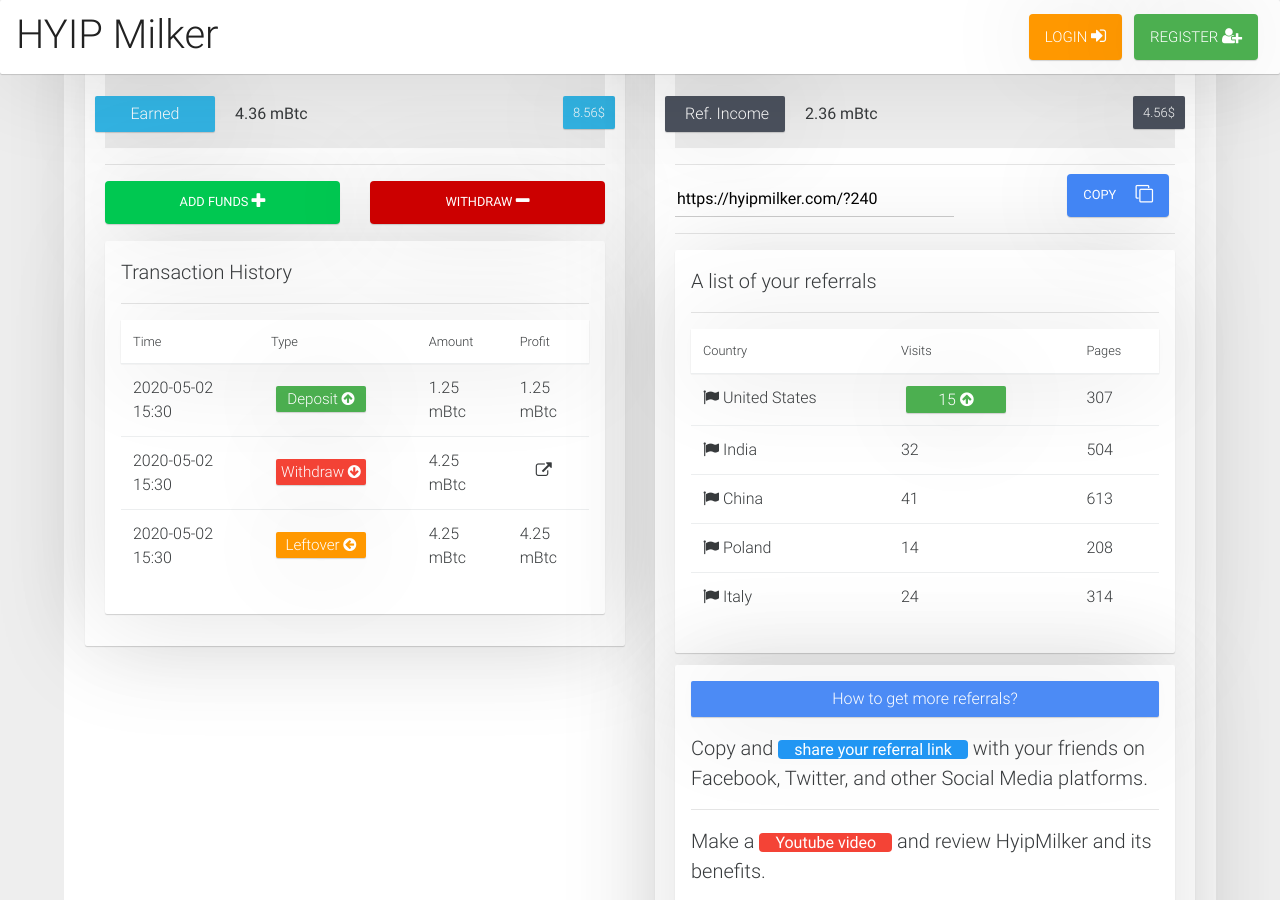
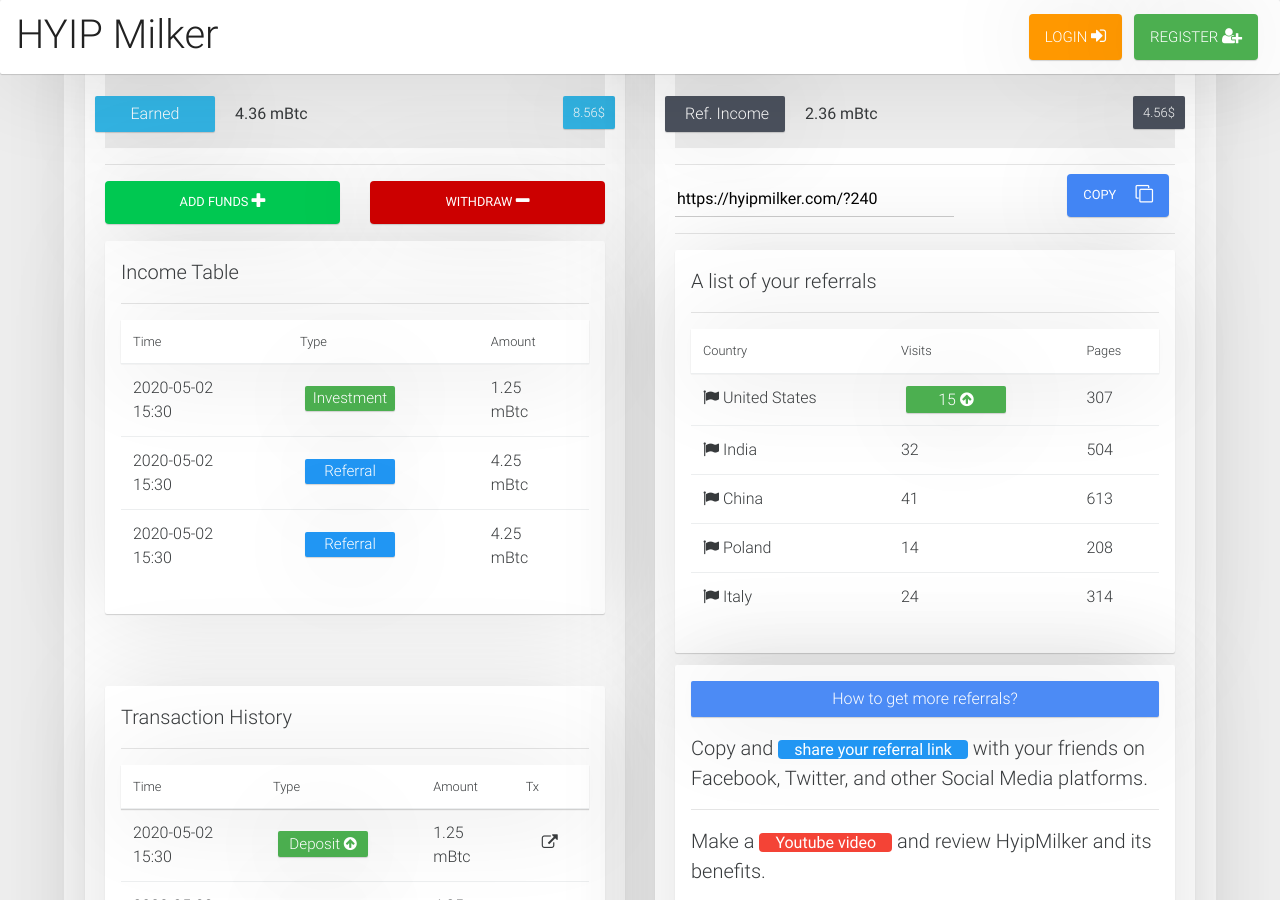
Before and after one commit to hm-gthb/hm-gthb.github.io, a Jekyll site: the page built from dashboard.html, in a window 1280 px wide and 900 px high, scrolled down 287 px. Built offline with Jekyll 4.4.1, drawn with Linux system fonts in a browser that asks for light colours; nearby versions of some CDN libraries.

Commit message:
Update dashboard.html

```diff
--- a/dashboard.html
+++ b/dashboard.html
@@ -99,6 +99,42 @@
                 <br>
 
                 <div class = "card p-1">
+                  Income Table
+                  <hr />
+
+                  <table class="table small">
+                    <thead class = "small">
+                      <tr class = "">
+                        <th>Time</th>
+                        <th>Type</th>
+                        <th>Amount</th>
+                      </tr>
+                    </thead>
+                    <tbody>
+                      <tr>
+                        <td>2020-05-02<br>15:30</td>
+                        <td><span class="tag green" style = "font-weight:300; width:90px; padding: 5px; margin-top: 10px;">Investment</td>
+                        <td>1.25<br>mBtc</td>
+                      </tr>
+                      <tr>
+                        <td>2020-05-02<br>15:30</td>
+                        <td><span class="tag blue" style = "font-weight:300; width:90px; padding: 5px;   margin-top: 10px;">Referral </span></td>
+                        <td>4.25<br>mBtc</td>
+                      </tr>
+                      <tr>
+                        <td>2020-05-02<br>15:30</td>
+                        <td><span class="tag blue" style = "font-weight:300; width:90px; padding: 5px; margin-top: 10px;">Referral </td>
+                        <td>4.25<br>mBtc</td>
+                      </tr>
+                    </tbody>
+                  </table>
+
+                </div>
+
+                <br>
+                <br>
+
+                <div class = "card p-1">
                   Transaction History
                   <hr />
 
@@ -108,7 +144,7 @@
                         <th>Time</th>
                         <th>Type</th>
                         <th>Amount</th>
-                        <th>Profit</th>
+                        <th>Tx</th>
                       </tr>
                     </thead>
                     <tbody>
@@ -116,7 +152,7 @@
                         <td>2020-05-02<br>15:30</td>
                         <td><span class="tag green" style = "font-weight:300; width:90px; padding: 5px; margin-top: 10px;">Deposit <i class="fa fa-arrow-circle-up"></i></span></td>
                         <td>1.25<br>mBtc</td>
-                        <td>1.25<br>mBtc</td>
+                        <td><a style = " margin-top: 10px; display:block;"><i class = "fa fa-external-link"></i></a></td>
                       </tr>
                       <tr>
                         <td>2020-05-02<br>15:30</td>
@@ -128,7 +164,7 @@
                         <td>2020-05-02<br>15:30</td>
                         <td><span class="tag orange" style = "font-weight:300; width:90px; padding: 5px; margin-top: 10px;">Leftover <i class="fa fa-arrow-circle-left"></i></span></td>
                         <td>4.25<br>mBtc</td>
-                        <td>4.25<br>mBtc</td>
+                        <td><a style = " margin-top: 10px; display:block;"><i class = "fa fa-external-link"></i></a></td>
                       </tr>
                     </tbody>
                   </table>
```
